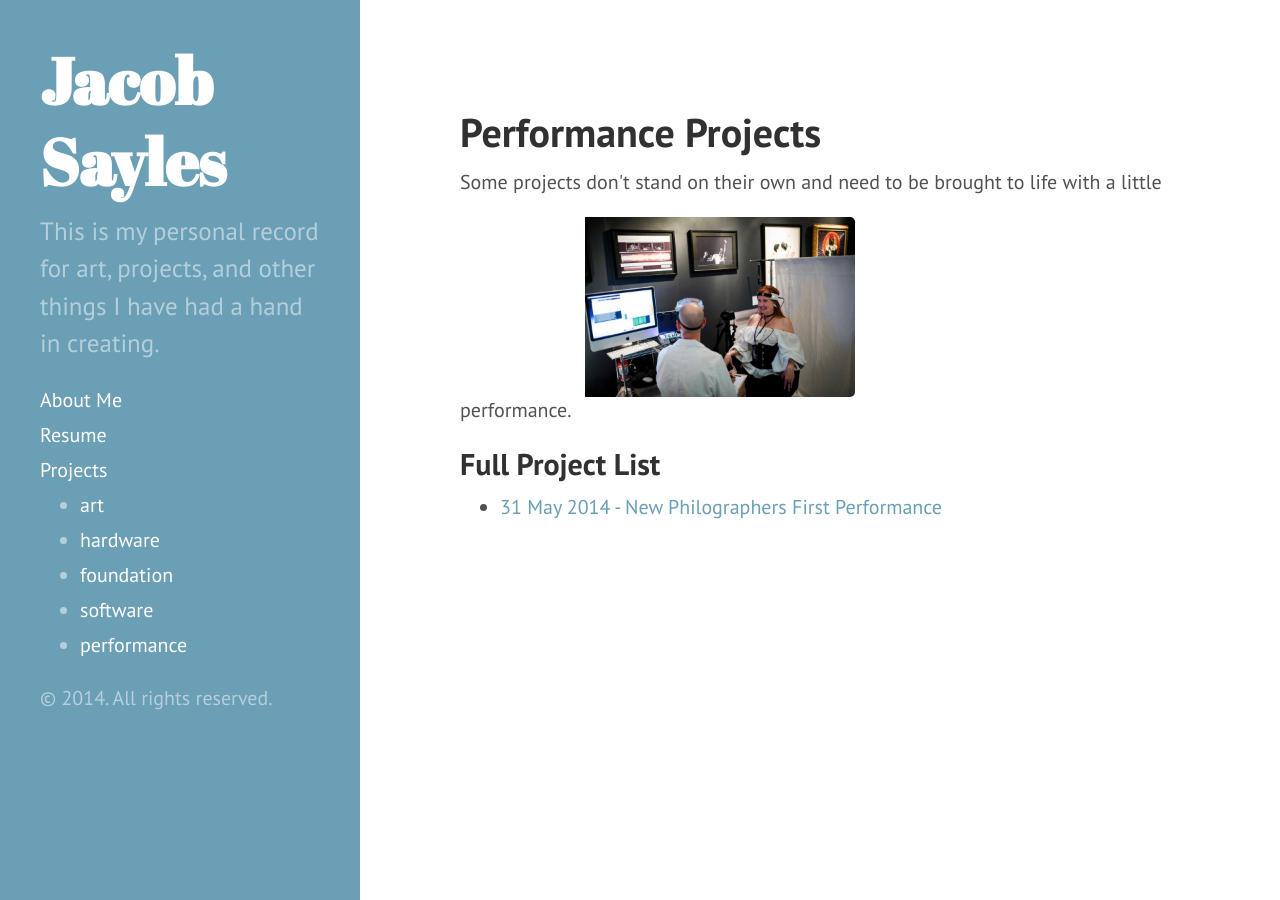
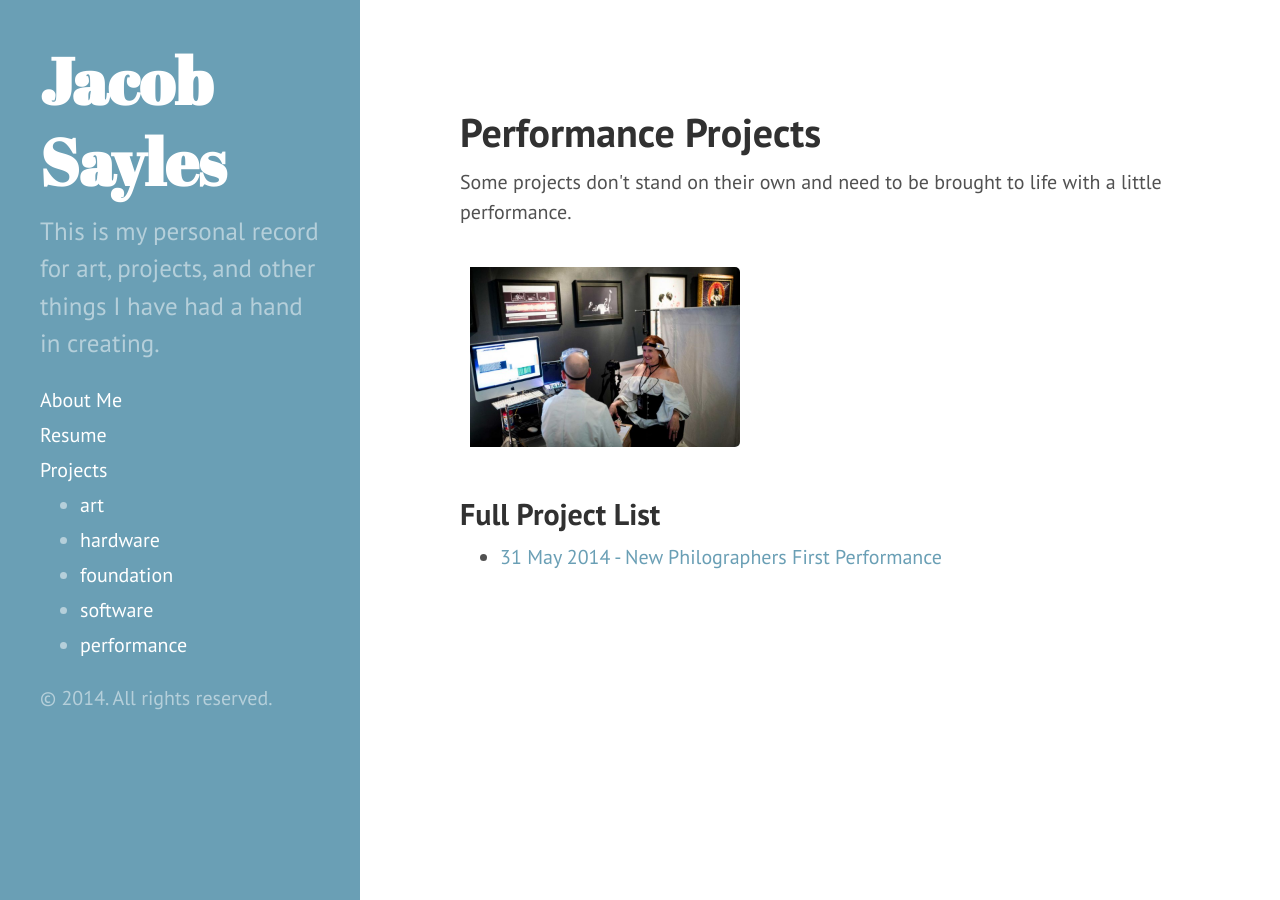
Before and after one commit to jsayles/jsayles.github.io, a Jekyll site: the page built from tags/performance.html, in a window 1280 px wide. Built offline with Jekyll 4.4.1, drawn with Linux system fonts in a browser that asks for light colours; Markdown is read by kramdown in place of the engine named in the settings.

Commit message:
added p tag

```diff
--- a/_layouts/tag_index.html
+++ b/_layouts/tag_index.html
@@ -2,7 +2,7 @@
 layout: default
 ---
 <h1 style="text-transform: capitalize;">{{ page.tag | title }} Projects</h1>
-{{ content }}
+<p>{{ content }}</p>
 
 <span class="thumbnails">
 	{% for post in site.tags.[page.tag] limit: 3 %}
```
